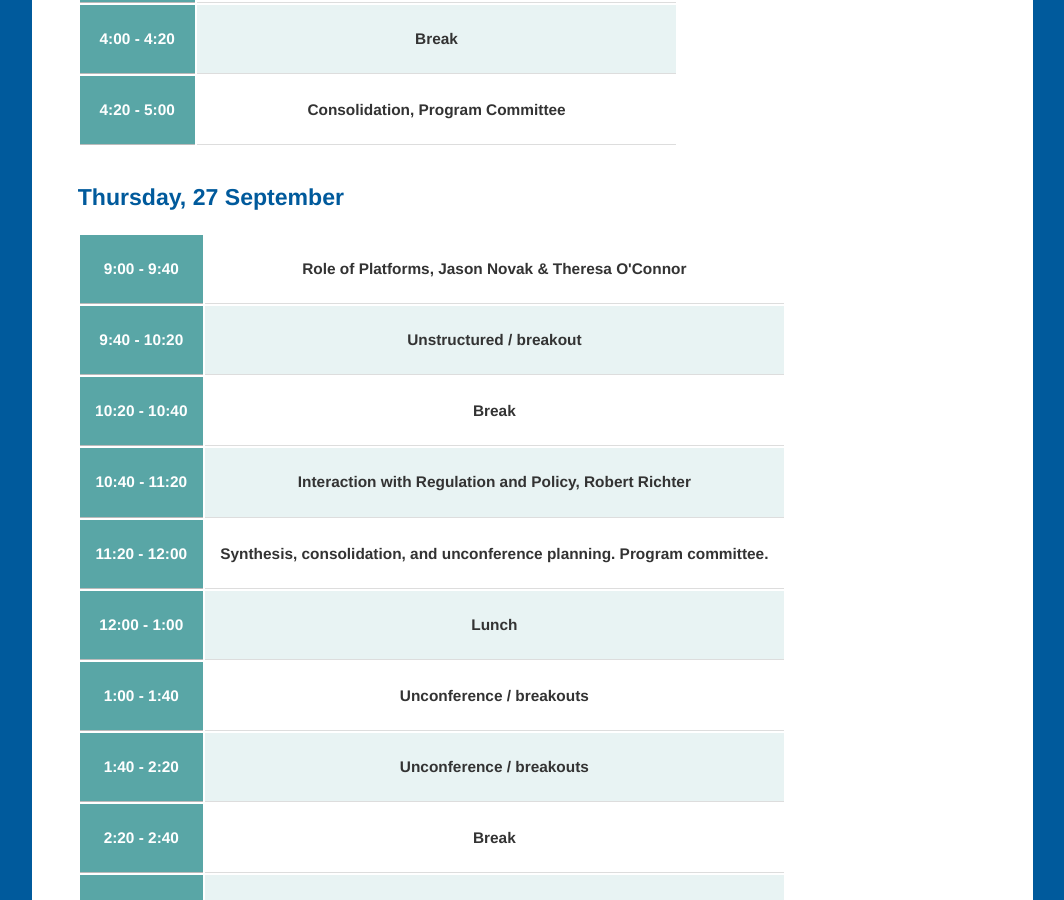
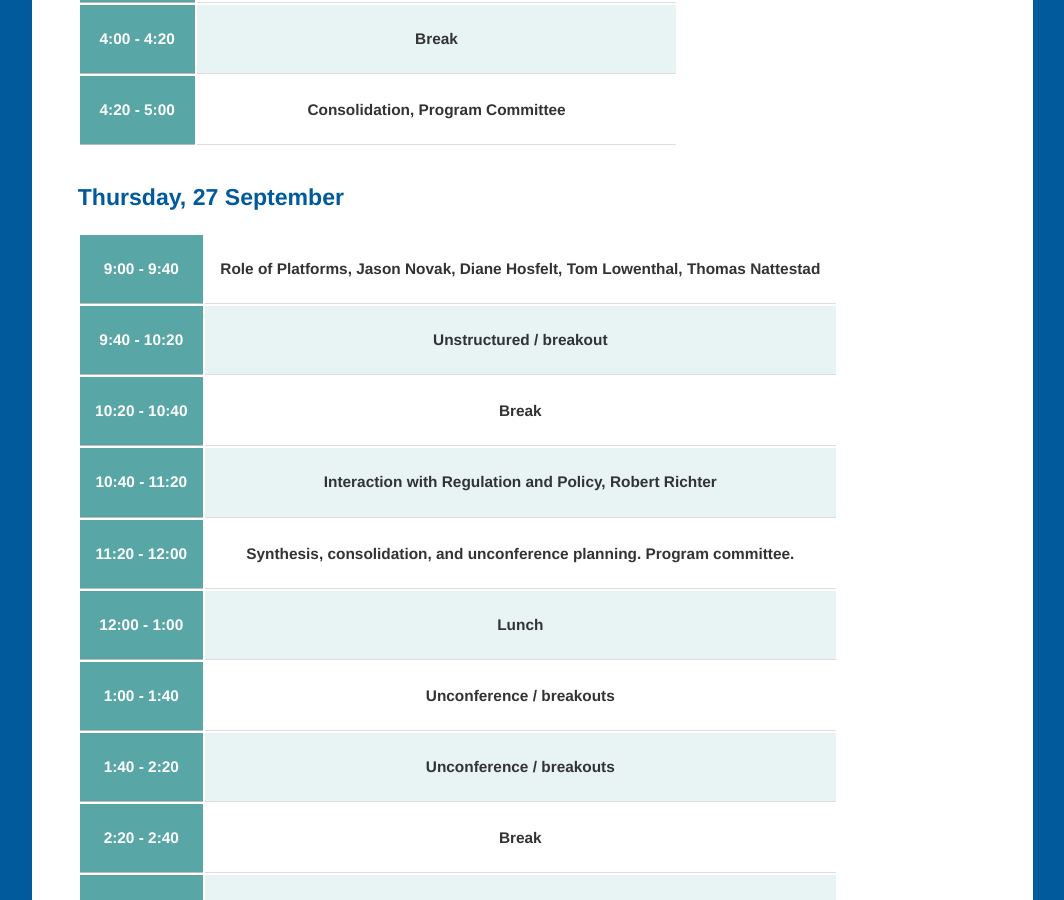
Before and after one commit to w3c/permissions-ws-2018, a Jekyll site: the page built from schedule.md, in a window 1280 px wide and 900 px high, scrolled down 1251 px. Shown: the whole window, without its empty margins (108-1172 px from the left). Built offline with Jekyll 4.4.1, drawn with Linux system fonts in a browser that asks for light colours; our own code applies the rules of GitHub Pages for plain Markdown files.

Commit message:
Update schedule.md
Update the role of platform presenters.

```diff
--- a/schedule.md
+++ b/schedule.md
@@ -94,7 +94,7 @@ layout: home
     <tr>
         <th>9:00 - 9:40</th>
         <td>
-            <p class="session-title">Role of Platforms, Jason Novak & Theresa O'Connor</p>
+            <p class="session-title">Role of Platforms, Jason Novak, Diane Hosfelt, Tom Lowenthal, Thomas Nattestad</p>
         </td>
     </tr>
     <tr>
```
